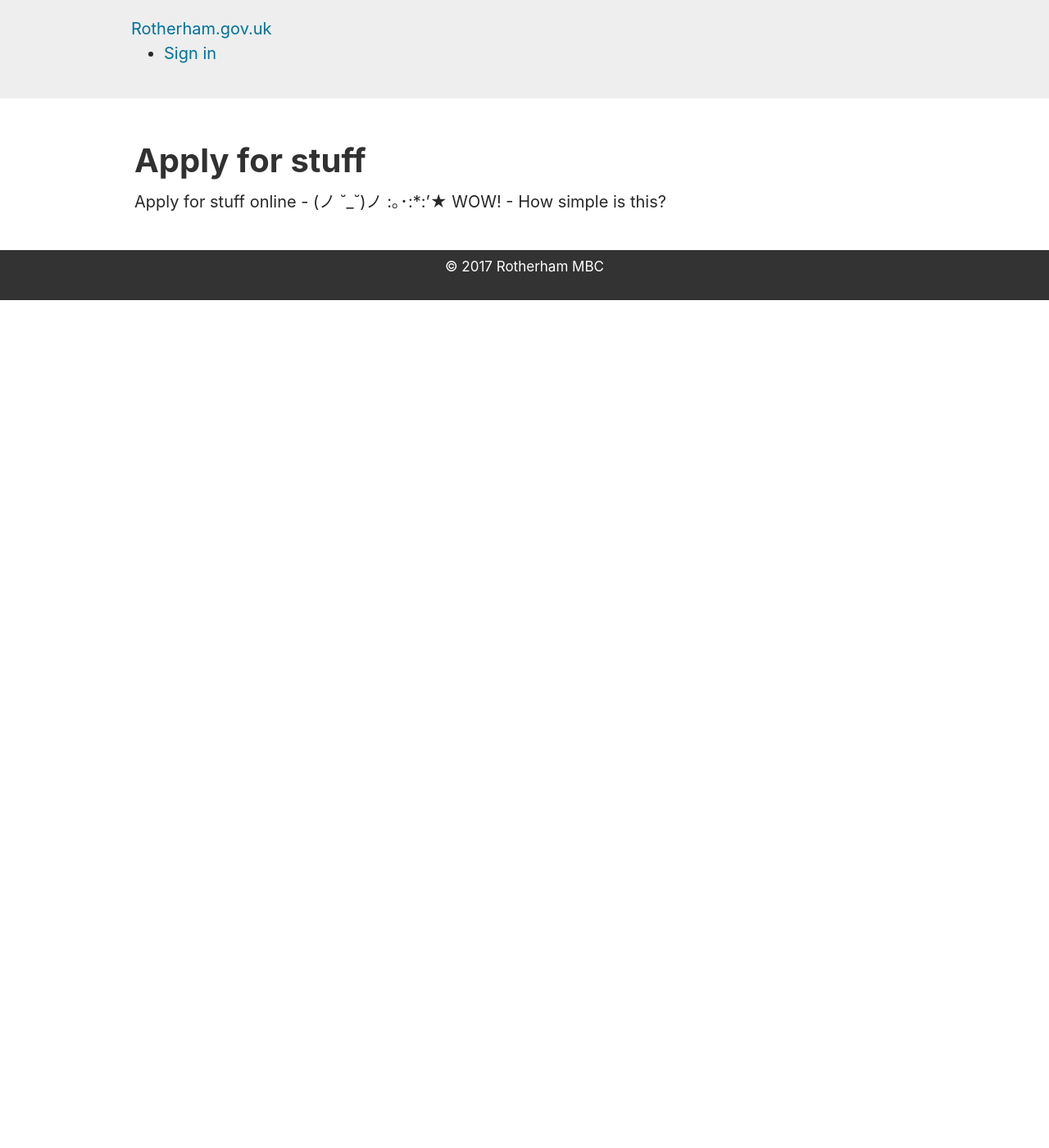
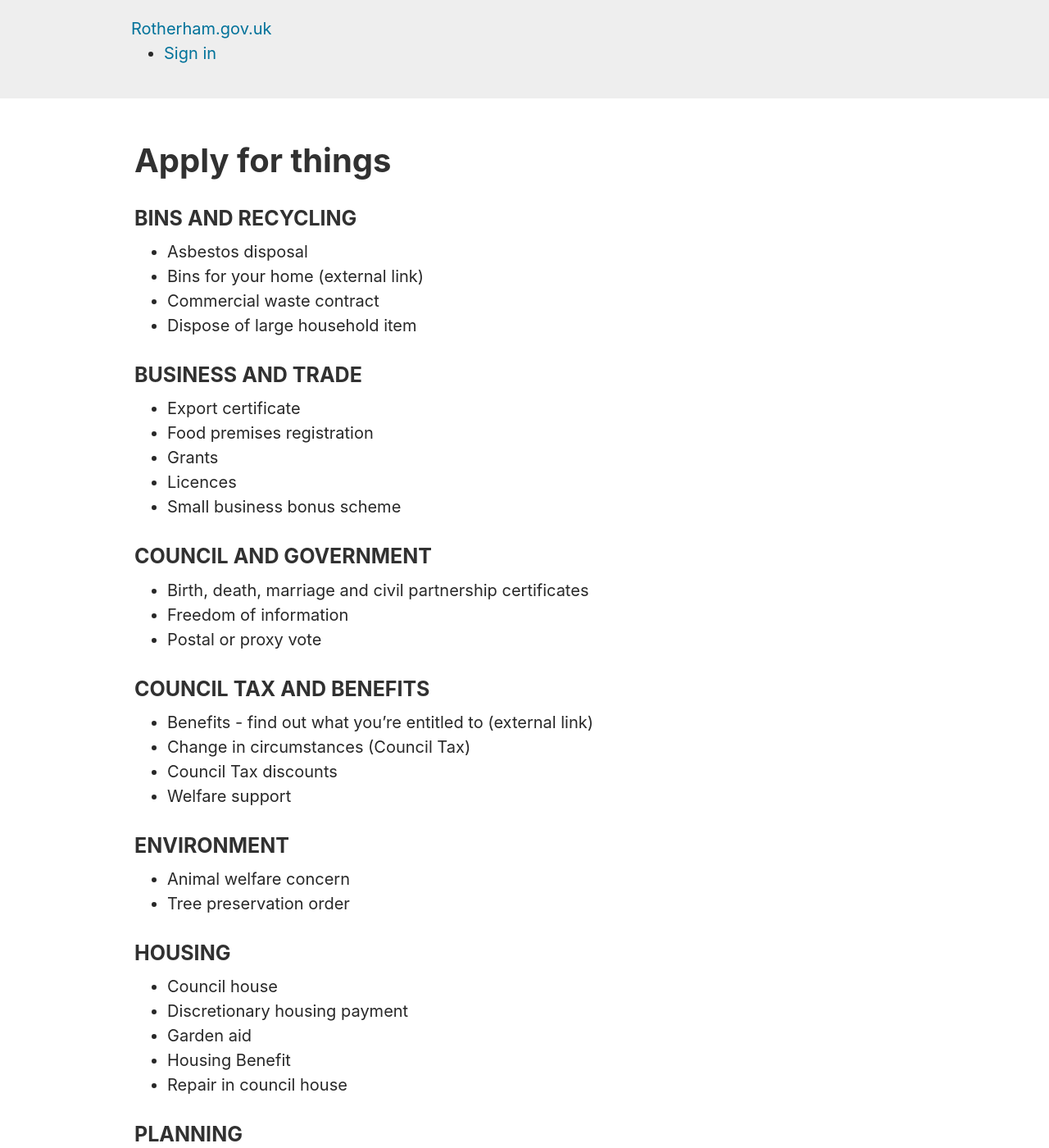
Before and after one commit to jnkly/rmbc-dev, a Jekyll site: the page built from apply.md, in a window 1280 px wide and 1400 px high. Shown: the whole window at 82% size. Built offline with Jekyll 4.4.1, drawn with Linux system fonts in a browser that asks for light colours; some of the changed text lies outside the part shown.

Commit message:
Update apply.md

```diff
--- a/apply.md
+++ b/apply.md
@@ -1,7 +1,61 @@
 ---
-title: Report
+title: Apply
 layout: default
 ---
 
-# Apply for stuff
-Apply for stuff online - (ノ ˘_˘)ノ :｡･:*:'★ WOW! - How simple is this?
+# Apply for things
+
+### BINS AND RECYCLING
+- Asbestos disposal
+- Bins for your home  (external link)
+- Commercial waste contract
+- Dispose of large household item
+
+### BUSINESS AND TRADE
+- Export certificate
+- Food premises registration
+- Grants
+- Licences
+- Small business bonus scheme
+
+### COUNCIL AND GOVERNMENT
+- Birth, death, marriage and civil partnership certificates
+- Freedom of information
+- Postal or proxy vote
+
+### COUNCIL TAX AND BENEFITS
+- Benefits - find out what you're entitled to (external link)
+- Change in circumstances (Council Tax)
+- Council Tax discounts
+- Welfare support
+
+### ENVIRONMENT
+- Animal welfare concern
+- Tree preservation order
+
+### HOUSING
+- Council house
+- Discretionary housing payment
+- Garden aid
+- Housing Benefit
+- Repair in council house
+
+### PLANNING
+- Building warrant
+- Householder enquiry form
+- Planning permission
+- Planning - pre-application
+
+### ROADS AND PARKING
+- Blue badge
+- Bus pass
+- Garage or garage site
+- Parking
+- Railcard (disabled person)
+- Road permits
+
+### SCHOOLS
+- Education Maintenance Allowance
+- Free school meals and clothing grants
+- School enrolment
+- School transport
```
